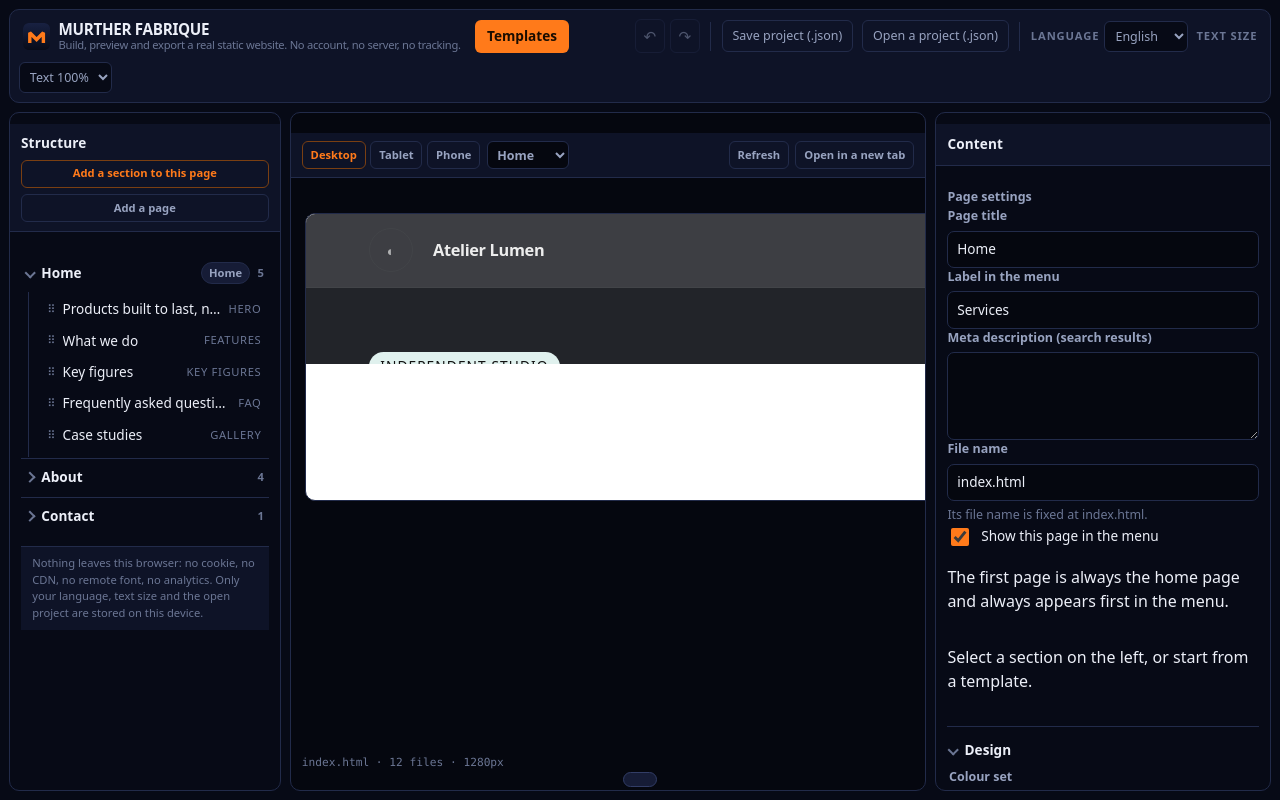
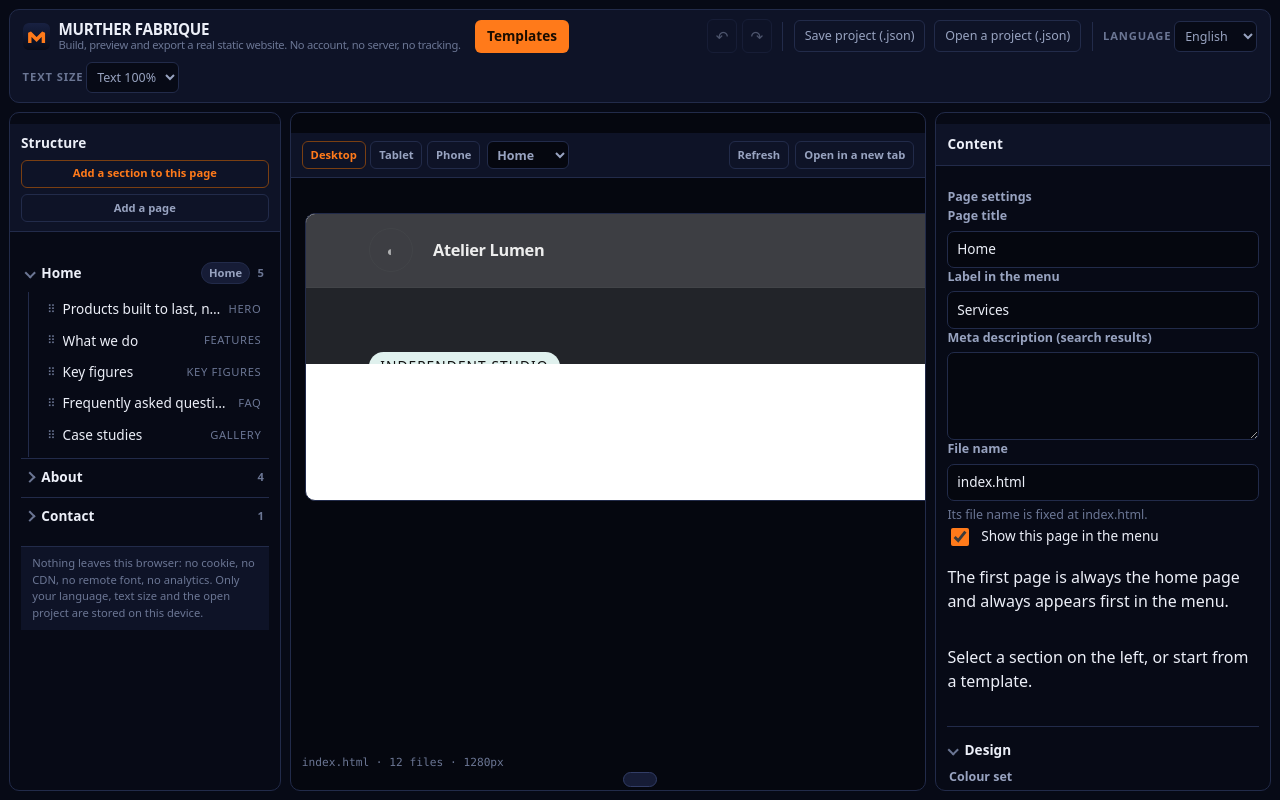
Before and after one commit to Murtherhelp/murther_fabrique, a website with bundled scripts: page 02-website-generator-NEXT/src/index.html in a window 1280 px wide. Built offline with nearby package versions, Linux system fonts and the light colour scheme.

Commit message:
Text size and its menu were 1239px apart at 1280

```diff
--- a/02-website-generator-NEXT/src/app.css
+++ b/02-website-generator-NEXT/src/app.css
@@ -121,6 +121,15 @@ button, input, select, textarea { font: inherit; color: inherit }
   background: var(--panel);
   border: 1px solid var(--line);
   border-radius: 10px;
+}
+
+/* A label and the control it names are one unit. Without this the toolbar's
+flex-wrap put "Text size" at the end of one row and its menu at the far left of
+the next, 1239px away, at 1280px wide. */
+.fieldrow {
+  display: inline-flex;
+  align-items: center;
+  gap: .4rem;
 }
 
 .brandmark {
--- a/02-website-generator-NEXT/src/index.html
+++ b/02-website-generator-NEXT/src/index.html
@@ -72,19 +72,24 @@
 
 <!-- Visible micro-labels. Two unlabelled selects in a toolbar are a riddle.
 Short on purpose: the full wording stays on the tooltip and in the
-       accessible description. -->
+accessible description. The pair is wrapped so flex-wrap can never strand a
+label at the end of one row and its control at the far left of the next. -->
+<span class="fieldrow">
 <label class="mini" for="uiLang" data-i18n="lblLangShort">Language</label>
 <select id="uiLang" data-i18n-title="lblUiLang" title="Interface language">
 <option value="en">English</option>
 <option value="fr">Français</option>
 </select>
+</span>
 
+<span class="fieldrow">
 <label class="mini" for="uiScale" data-i18n="lblSizeShort">Text size</label>
 <select id="uiScale" data-i18n-title="lblUiScale" title="Interface text size">
 <option value="1" data-i18n="scale100">Text 100%</option>
 <option value="1.15" data-i18n="scale115">Text 115%</option>
 <option value="1.3" data-i18n="scale130">Text 130%</option>
 </select>
+</span>
 </header>
 
 <nav class="tabs" id="tabs" aria-label="Panels">
```
Also changed, not shown: 02-website-generator-NEXT/test/browser.mjs (+22 -1 lines), 02-website-generator-NEXT/README.md, README.md. Lines whose indentation alone changed are shown as unchanged.
